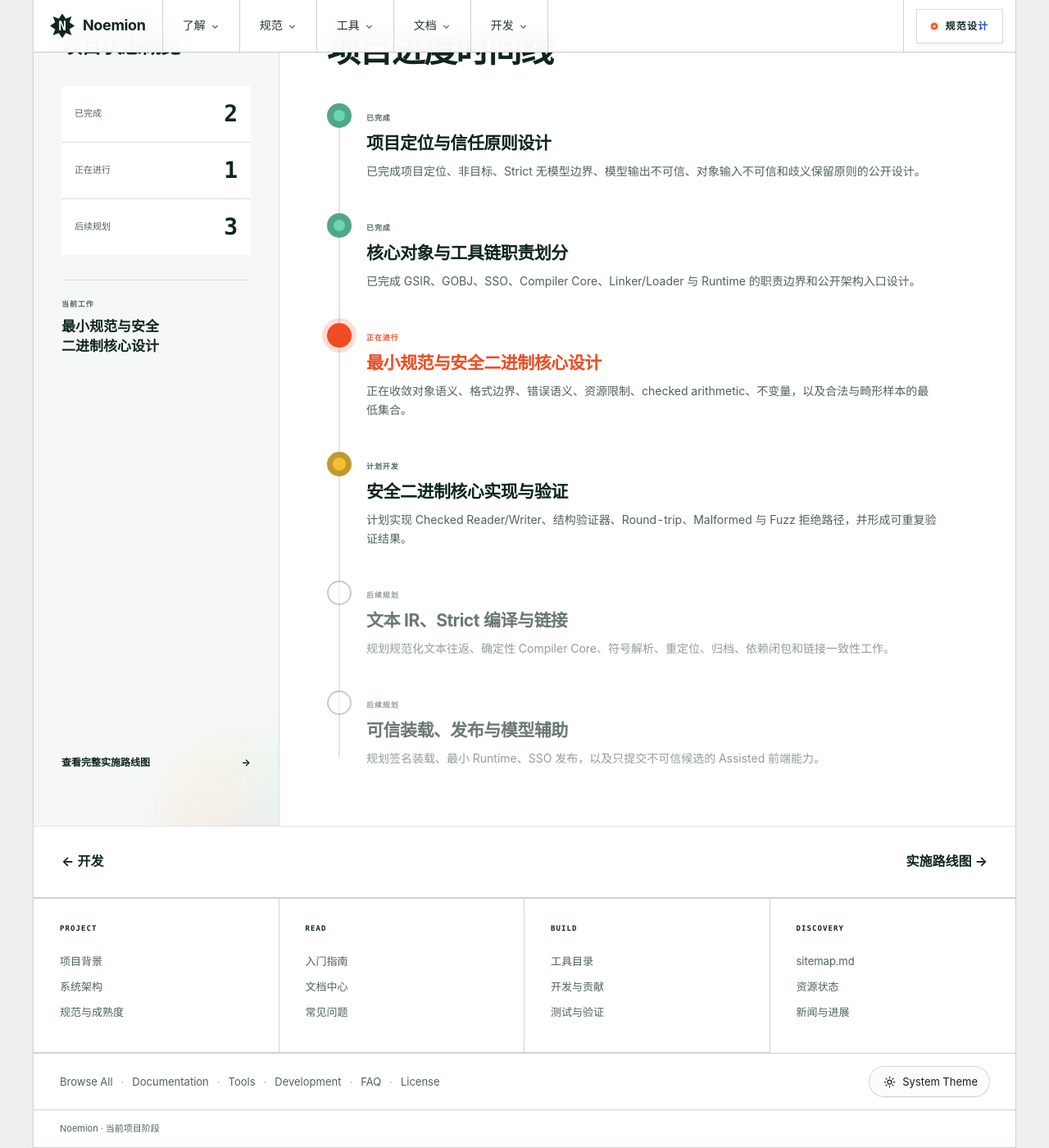
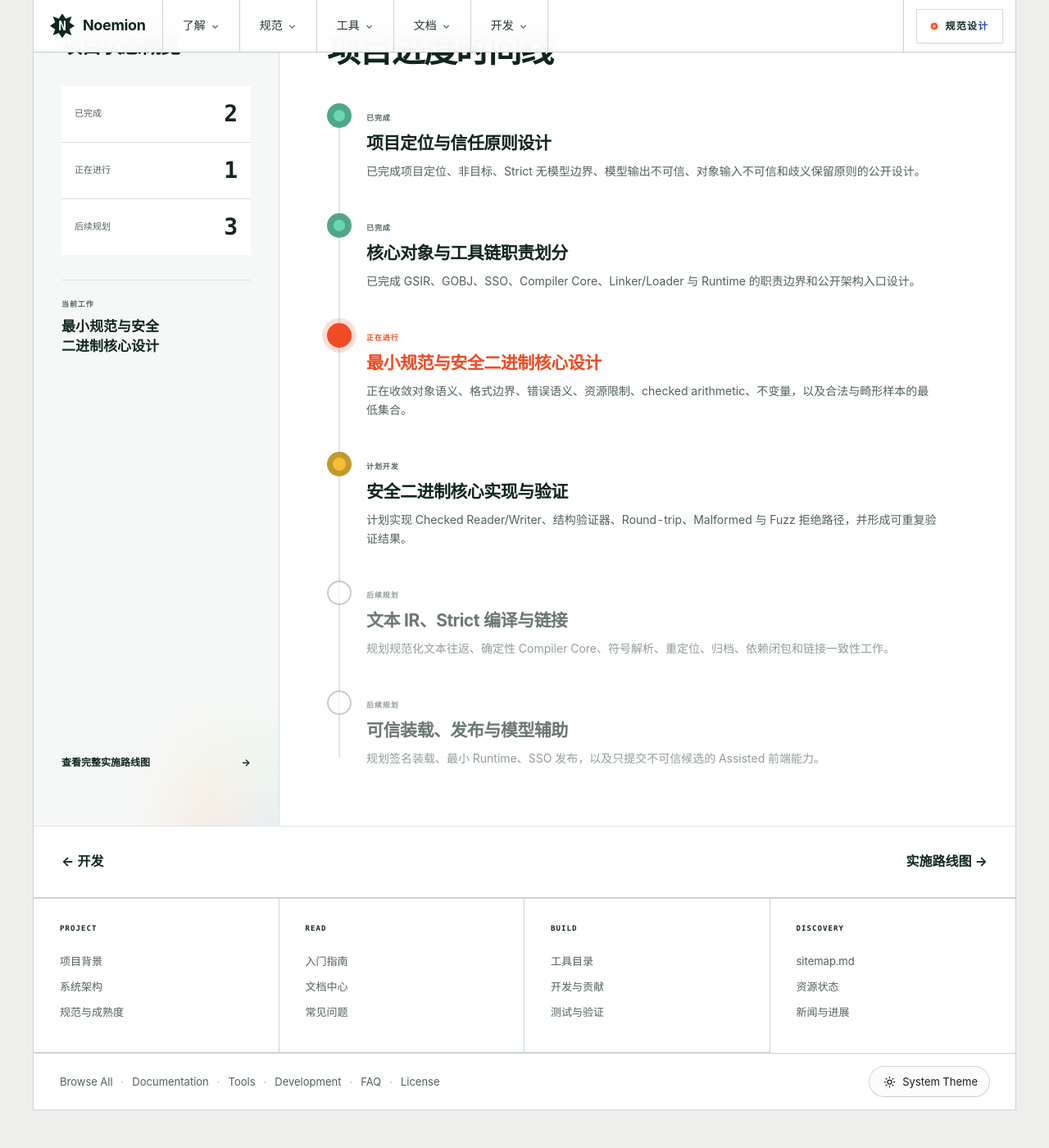
Before and after one commit to Noemion/noemion.github.io, a Jekyll site: the page built from development/current-stage.html, in a window 1280 px wide and 1400 px high, scrolled down 986 px. Shown: the whole window at 82% size. Built offline with Jekyll 4.4.1, drawn with Linux system fonts in a browser that asks for light colours; after the commit the page ends 2340 px from its top, so only the background shows below that.

Commit message:
Remove redundant footer status band

```diff
--- a/_includes/site-footer.html
+++ b/_includes/site-footer.html
@@ -53,5 +53,4 @@
     </div>
   </div>
 
-  <p class="site-footer-meta">{{ page.footer_text | default: site.title | escape }}</p>
 </footer>
--- a/assets/style.css
+++ b/assets/style.css
@@ -234,7 +234,6 @@ details p{padding-bottom:11px}
 .site-footer-links{display:flex;align-items:center;gap:10px;flex-wrap:wrap}
 .site-footer-links a{display:inline-flex;align-items:center;min-height:40px}
 .site-footer-links a:not(:last-child)::after{content:"·";margin-left:10px;color:var(--rule-strong);pointer-events:none}
-.site-footer-meta{margin:0;padding:14px 32px;color:var(--muted);border-top:1px solid var(--rule);font-size:11px;line-height:1.5}
 .site-theme-picker{position:relative;flex:0 0 auto}
 .site-theme-trigger{
   position:relative;display:flex;align-items:center;justify-content:center;gap:8px;min-width:142px;height:36px;padding:0 14px 0 16px;
@@ -293,7 +292,6 @@ details p{padding-bottom:11px}
   .site-theme-trigger{width:100%;min-height:44px}
   .site-theme-menu{width:100%;bottom:calc(100% + 10px)}
   .site-theme-menu>button{min-height:40px}
-  .site-footer-meta{padding-inline:24px}
 }
 .small{font-size:13px;color:var(--muted)}
 
```
Also changed, not shown: design-system/global-shell.md (+1 -0 lines), tests/site_quality_test.py (+2 -0 lines).
